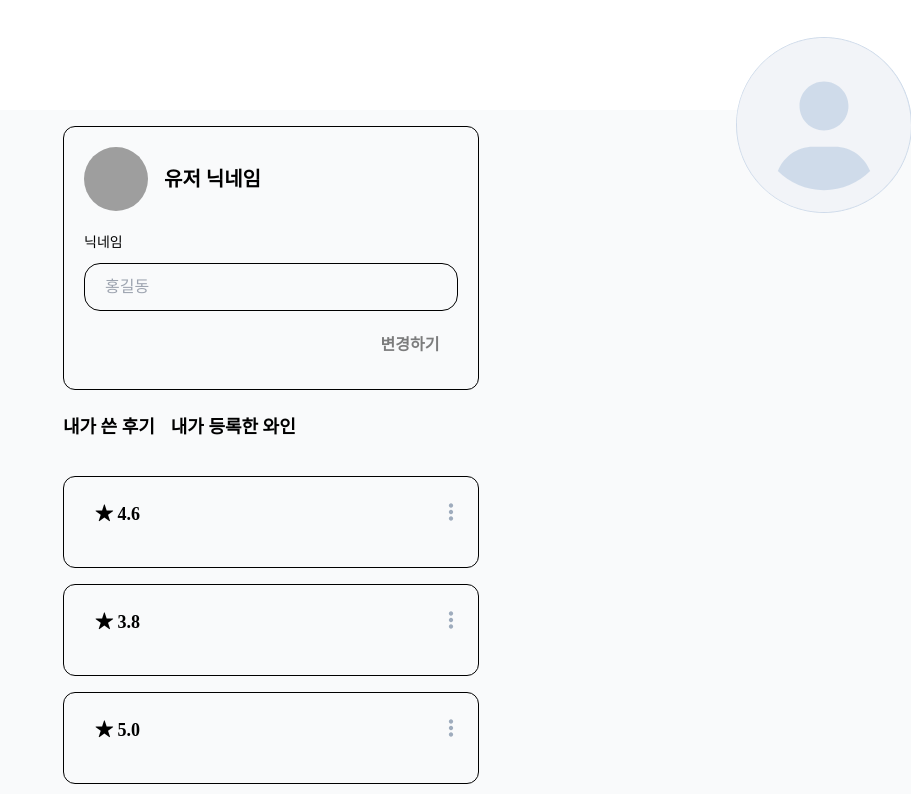
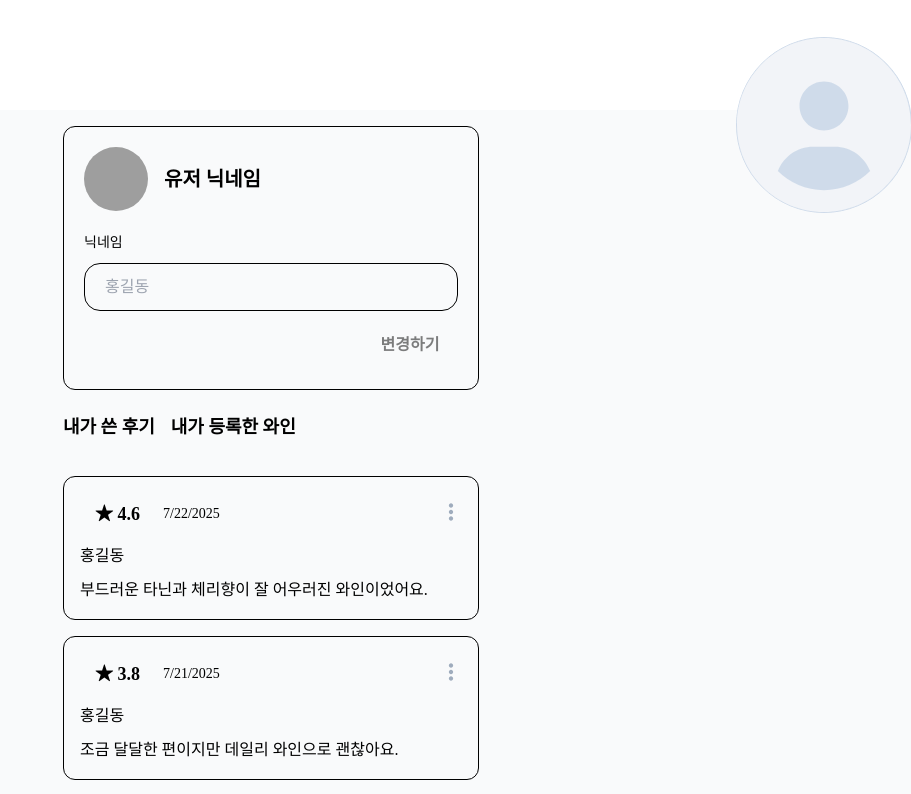
Before and after one commit to summerDev96/WHYNE_FE, a Next.js app: page /myprofile in a window 1280 px wide. Shown: the top 794 px of the page, without its empty margins (369-1280 px from the left). Built offline with nearby package versions, Linux system fonts and the light colour scheme; grey boxes are pictures that could not be loaded; a web font is replaced by a local one.

Commit message:
feat: 리시트에 드롭다운 연결 및 목업 데이터 API 응답 구조로 연동

```diff
--- a/src/pages/myprofile/ReviewList.tsx
+++ b/src/pages/myprofile/ReviewList.tsx
@@ -1,12 +1,14 @@
+import React from 'react';
+
 import DotIcon from '@/assets/icons/dot.svg';
 import { MyCard } from '@/components/common/card/MyCard';
+import MenuDropdown from '@/components/common/dropdown/MenuDropdown';
 import { Badge } from '@/components/ui/badge';
 
-// mockUser.ts 에서 이렇게 export 했다고 가정
-import type { Review } from './mockUser';
+import { mockUserReviewsResponse } from './mockUser';
 
 interface ReviewListProps {
-  items: Review[];
+  items: typeof mockUserReviewsResponse.list;
 }
 
 export function ReviewList({ items }: ReviewListProps) {
@@ -16,13 +18,24 @@ export function ReviewList({ items }: ReviewListProps) {
         <MyCard
           key={r.id}
           rating={<Badge variant='star'>★ {r.rating.toFixed(1)}</Badge>}
-          timeAgo={r.timeAgo}
-          title={r.title}
-          review={r.review}
+          timeAgo={new Date(r.createdAt).toLocaleDateString()} // 또는 상대 시간 포맷 라이브러리 사용
+          title={r.user.nickname}
+          review={r.content}
           rightSlot={
-            <button className='w-6 h-6 text-gray-500'>
-              <DotIcon />
-            </button>
+            <MenuDropdown
+              trigger={
+                <button className='w-6 h-6 text-gray-500'>
+                  <DotIcon />
+                </button>
+              }
+              options={[
+                { label: '수정', value: 'edit' },
+                { label: '삭제', value: 'delete' },
+              ]}
+              onSelect={(value) => {
+                console.log(`"${value}" clicked for review id: ${r.id}`);
+              }}
+            />
           }
         />
       ))}
--- a/src/pages/myprofile/WineList.tsx
+++ b/src/pages/myprofile/WineList.tsx
@@ -1,15 +1,14 @@
-// components/WineList.tsx
-
 import React from 'react';
 
 import DotIcon from '@/assets/icons/dot.svg';
 import { ImageCard } from '@/components/common/card/ImageCard';
+import MenuDropdown from '@/components/common/dropdown/MenuDropdown';
 import { Badge } from '@/components/ui/badge';
 
-import type { Wine } from './mockUser';
+import { mockUserWinesResponse } from './mockUser';
 
 interface WineListProps {
-  items: Wine[];
+  items: typeof mockUserWinesResponse.list;
 }
 
 export function WineList({ items }: WineListProps) {
@@ -19,15 +18,25 @@ export function WineList({ items }: WineListProps) {
         <ImageCard
           className='relative pl-24 h-[164px]'
           key={w.id}
-          imageSrc='/wine.png'
-          imageClassName='object-contain absolute left-3 bottom-0 h-[185px] '
+          imageSrc={w.image}
+          imageClassName='object-contain absolute left-3 bottom-0 h-[185px]'
           rightSlot={
-            <button className='w-6 h-6 text-gray-500'>
-              <DotIcon />
-            </button>
+            <MenuDropdown
+              trigger={
+                <button className='w-6 h-6 text-gray-500'>
+                  <DotIcon />
+                </button>
+              }
+              options={[
+                { label: '수정', value: 'edit' },
+                { label: '삭제', value: 'delete' },
+              ]}
+              onSelect={(value) => {
+                console.log(`"${value}" clicked for wine id: ${w.id}`);
+              }}
+            />
           }
         >
-          {/* children 으로 name, region, price 렌더 */}
           <div className='flex flex-col items-start'>
             <h4 className='font-semibold text-gray-900 mb-5'>{w.name}</h4>
             <p className='text-sm text-gray-500 mb-4'>{w.region}</p>
```
